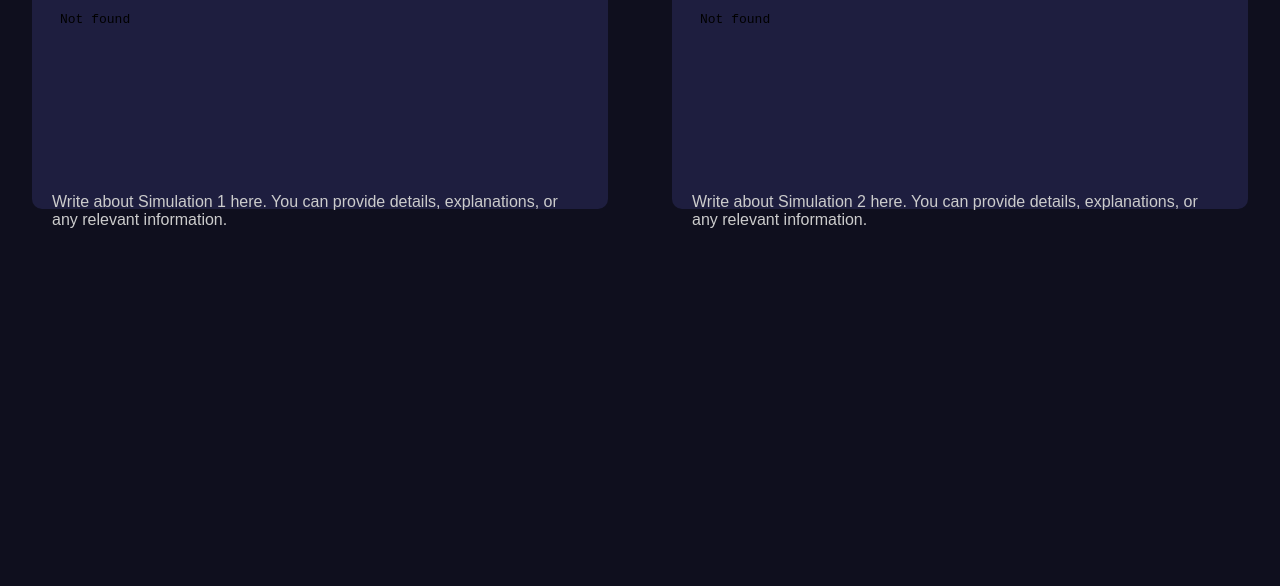
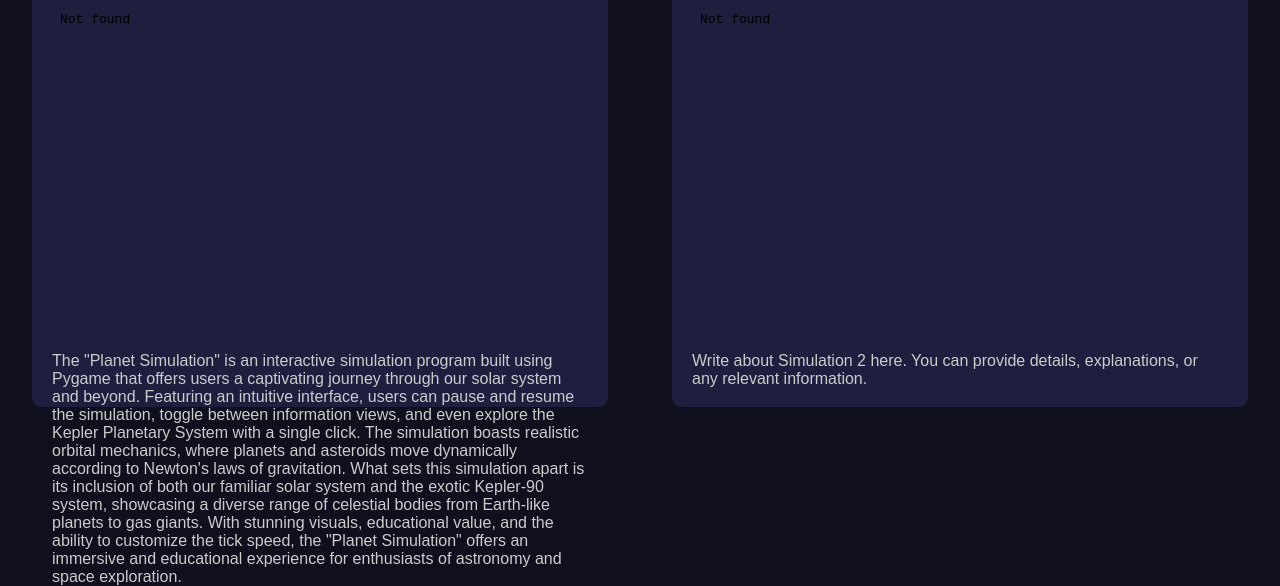
Before and after one commit to riminator/riminator.github.io, a plain HTML site: page index.html in a window 1280 px wide. Shown: the part 277-863 px from the top of the page. Before the commit the page ends 800 px from the top, so only its background shows below. Drawn offline with Linux system fonts and the light colour scheme.

Commit message:
Update index.html

```diff
--- a/index.html
+++ b/index.html
@@ -74,7 +74,7 @@
             <!-- Paste the download link for the first simulation below -->
             <iframe class="simulation-iframe" src="paste_your_download_link_here"></iframe>
             <div class="simulation-description">
-                Write about Simulation 1 here. You can provide details, explanations, or any relevant information.
+                The "Planet Simulation" is an interactive simulation program built using Pygame that offers users a captivating journey through our solar system and beyond. Featuring an intuitive interface, users can pause and resume the simulation, toggle between information views, and even explore the Kepler Planetary System with a single click. The simulation boasts realistic orbital mechanics, where planets and asteroids move dynamically according to Newton's laws of gravitation. What sets this simulation apart is its inclusion of both our familiar solar system and the exotic Kepler-90 system, showcasing a diverse range of celestial bodies from Earth-like planets to gas giants. With stunning visuals, educational value, and the ability to customize the tick speed, the "Planet Simulation" offers an immersive and educational experience for enthusiasts of astronomy and space exploration.
             </div>
         </div>
         <div class="simulation">
```
